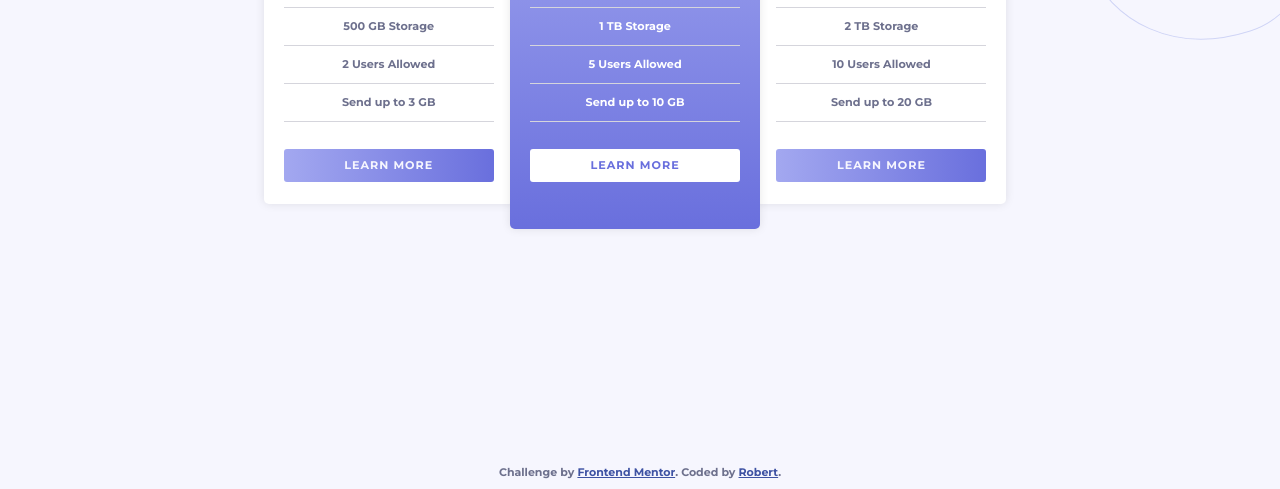
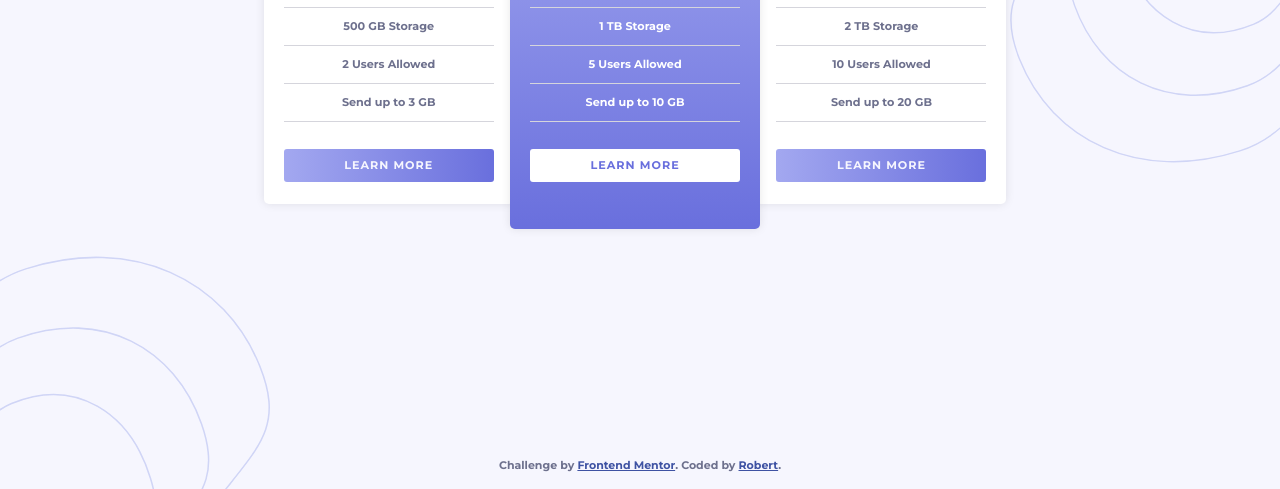
Before and after one commit to Hrodberht/pricing-component-with-toggle, a plain HTML site: page index.html in a window 1280 px wide. Shown: the part 311-800 px from the top of the page. Drawn offline with Linux system fonts and the light colour scheme.

Commit message:
add card height

```diff
--- a/styles/styles.css
+++ b/styles/styles.css
@@ -108,6 +108,7 @@ input:checked + .switch__toggle__slider:before {
 
 .subscription-plan {
     max-width: 250px;
+    height: 340px;
     margin: 0 auto;
     padding: 20px;
     background-color: hsl(0, 0%, 100%);
@@ -166,6 +167,7 @@ input:checked + .switch__toggle__slider:before {
     padding: 10px;
     background-image: linear-gradient(to right, hsl(236, 72%, 79%), hsl(237, 63%, 64%));
     color: hsl(240, 78%, 98%);
+    border: 1px transparent white;
     border-radius: 3px;
     text-decoration: none;
     text-transform: uppercase;
@@ -184,6 +186,7 @@ input:checked + .switch__toggle__slider:before {
     background-image: none;
     background-color: white;
     color: hsl(237, 63%, 64%);
+    border: 1px transparent;
 }
 
 .subscription-plan_learn-more--purple:hover {
@@ -205,13 +208,15 @@ input:checked + .switch__toggle__slider:before {
     grid-template-rows: 130px 1fr auto;
     grid-gap: 10px;
 
-    height: calc(100vh - 30px);
+    height: calc(100vh - 20px);
 }
 
 /* Footer */
 
 .attribution {
-    font-size: 11px; text-align: center;
+    height: 30px;
+    font-size: 11px;
+    text-align: center;
 }
 
 .attribution a {
@@ -221,6 +226,12 @@ input:checked + .switch__toggle__slider:before {
 @media only screen and (min-width: 960px) {
     body {
         max-width: 980px;
+        background-image: url('../images/bg-top.svg'),
+                          url('../images/bg-bottom.svg');
+        background-repeat: no-repeat;
+        background-size: 270px;
+        background-position-x: right, left;
+        background-position-y: top, bottom;
     }
 
     main {
```
